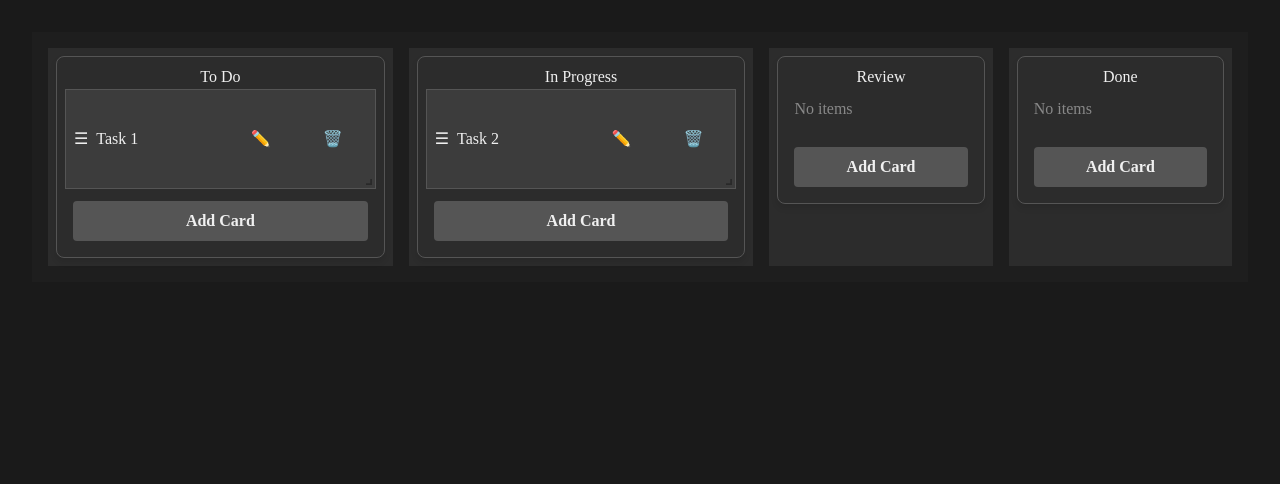
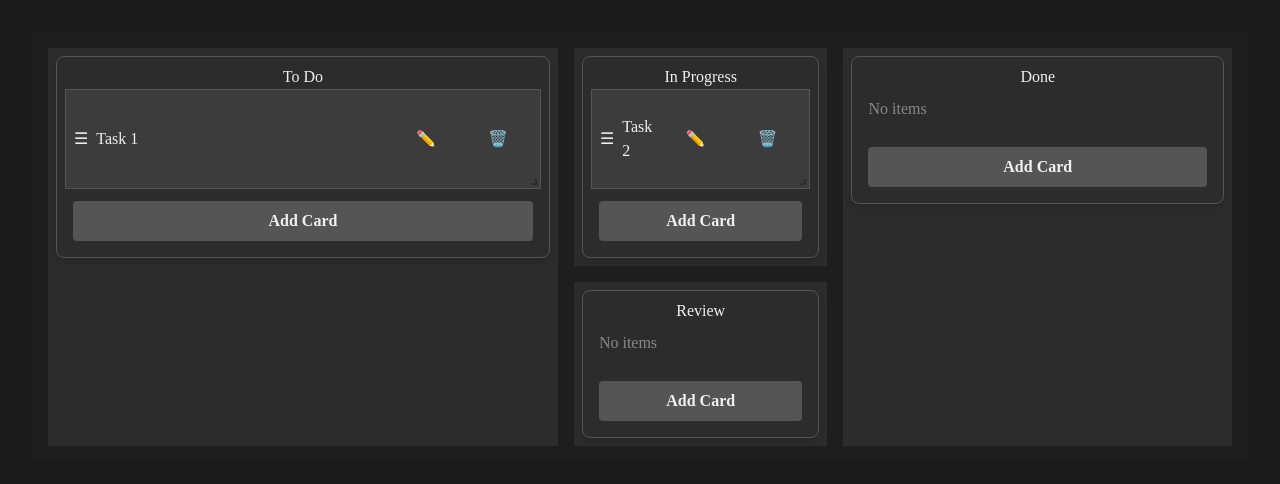
Before and after one commit to piyushk2000/react-drag-drop-tutorial, a React (Vite) app: page / in a window 1280 px wide. Shown: the top 484 px of the page. Built offline with nearby package versions, Linux system fonts and the light colour scheme.

Commit message:
structure done

```diff
--- a/src/kabnabNew.tsx
+++ b/src/kabnabNew.tsx
@@ -239,11 +239,114 @@ const KanbanBoard = () => {
       onDragOver={onDragOver}
       onDragEnd={onDragEnd}
     >
-      <div style={{ display: 'flex', gap: '16px', padding: '16px', background: '#1E1E1E', color: '#f0f0f0' }}>
-        {Object.values(columns).map(column => (
-          <DroppableContainer key={column.id} id={column.id}>
+      <div
+        style={{
+          padding: '16px',
+          background: '#1E1E1E',
+          color: '#f0f0f0',
+          display: 'flex', // Existing
+          flexDirection: 'row', // Existing
+          gap: '16px', // Existing
+        }}
+      >
+        {/* Column 1 (To Do) */}
+        <DroppableContainer id="todo">
+          <div
+            style={{
+              width: '100%',
+              flex: 1,
+              border: '1px solid #555',
+              background: '#2C2C2C',
+              display: 'flex',
+              flexDirection: 'column',
+              padding: '8px',
+              borderRadius: '8px',
+              boxShadow: '0 4px 6px rgba(0, 0, 0, 0.1)',
+            }}
+          >
+            <h3 style={{ textAlign: 'center', color: '#f0f0f0' }}>To Do</h3>
+            <SortableContext
+              items={columns.todo.items.map(item => item.id)}
+              strategy={verticalListSortingStrategy}
+            >
+              <div style={{ minHeight: '50px' }}>
+                {columns.todo.items.length > 0 ? (
+                  columns.todo.items.map(item => (
+                    isEditing === item.id ? (
+                      <div key={item.id} style={{ marginBottom: '4px' }}>
+                        <input
+                          type="text"
+                          value={editContent}
+                          onChange={(e) => setEditContent(e.target.value)}
+                          style={{
+                            width: '80%',
+                            padding: '6px',
+                            borderRadius: '4px',
+                            border: '1px solid #555',
+                            background: '#3C3C3C',
+                            color: '#f0f0f0',
+                          }}
+                        />
+                        <button
+                          onClick={() => saveEdit(item.id)}
+                          style={{
+                            padding: '6px',
+                            marginLeft: '4px',
+                            borderRadius: '4px',
+                            border: 'none',
+                            background: '#555555',
+                            color: '#f0f0f0',
+                            cursor: 'pointer',
+                          }}
+                        >
+                          Save
+                        </button>
+                      </div>
+                    ) : (
+                      <SortableItem key={item.id} id={item.id}>
+                        <Draggable id={item.id} onEdit={editCard} onDelete={deleteCard}>
+                          {item.content}
+                        </Draggable>
+                      </SortableItem>
+                    )
+                  ))
+                ) : (
+                  <div style={{ padding: '8px', color: '#888' }}>
+                    No items
+                  </div>
+                )}
+              </div>
+            </SortableContext>
+            <button
+              onClick={() => addCard('todo')}
+              style={{
+                margin: '8px',
+                background: '#555555',
+                color: '#f0f0f0',
+                border: 'none',
+                padding: '8px',
+                cursor: 'pointer',
+                borderRadius: '4px',
+              }}
+            >
+              Add Card
+            </button>
+          </div>
+        </DroppableContainer>
+
+        {/* Column 2 (In Progress and Review) */}
+        <div
+          style={{
+            display: 'flex',
+            flexDirection: 'column', // Stack vertically
+            flex: 1,
+            gap: '16px', // Spacing between In Progress and Review
+          }}
+        >
+          <DroppableContainer id="inprogress">
             <div
               style={{
+                width: '100%',
                 flex: 1,
                 border: '1px solid #555',
                 background: '#2C2C2C',
@@ -254,14 +357,14 @@ const KanbanBoard = () => {
                 boxShadow: '0 4px 6px rgba(0, 0, 0, 0.1)',
               }}
             >
-              <h3 style={{ textAlign: 'center', color: '#f0f0f0' }}>{column.title}</h3>
+              <h3 style={{ textAlign: 'center', color: '#f0f0f0' }}>In Progress</h3>
               <SortableContext
-                items={column.items.map(item => item.id)}
+                items={columns.inprogress.items.map(item => item.id)}
                 strategy={verticalListSortingStrategy}
               >
                 <div style={{ minHeight: '50px' }}>
-                  {column.items.length > 0 ? (
-                    column.items.map(item => (
+                  {columns.inprogress.items.length > 0 ? (
+                    columns.inprogress.items.map(item => (
                       isEditing === item.id ? (
                         <div key={item.id} style={{ marginBottom: '4px' }}>
                           <input
@@ -308,7 +411,7 @@ const KanbanBoard = () => {
                 </div>
               </SortableContext>
               <button
-                onClick={() => addCard(column.id)}
+                onClick={() => addCard('inprogress')}
                 style={{
                   margin: '8px',
                   background: '#555555',
@@ -323,7 +426,176 @@ const KanbanBoard = () => {
               </button>
             </div>
           </DroppableContainer>
-        ))}
+
+          <DroppableContainer id="review">
+            <div
+              style={{
+                width: '100%',
+                flex: 1,
+                border: '1px solid #555',
+                background: '#2C2C2C',
+                display: 'flex',
+                flexDirection: 'column',
+                padding: '8px',
+                borderRadius: '8px',
+                boxShadow: '0 4px 6px rgba(0, 0, 0, 0.1)',
+              }}
+            >
+              <h3 style={{ textAlign: 'center', color: '#f0f0f0' }}>Review</h3>
+              <SortableContext
+                items={columns.review.items.map(item => item.id)}
+                strategy={verticalListSortingStrategy}
+              >
+                <div style={{ minHeight: '50px' }}>
+                  {columns.review.items.length > 0 ? (
+                    columns.review.items.map(item => (
+                      isEditing === item.id ? (
+                        <div key={item.id} style={{ marginBottom: '4px' }}>
+                          <input
+                            type="text"
+                            value={editContent}
+                            onChange={(e) => setEditContent(e.target.value)}
+                            style={{
+                              width: '80%',
+                              padding: '6px',
+                              borderRadius: '4px',
+                              border: '1px solid #555',
+                              background: '#3C3C3C',
+                              color: '#f0f0f0',
+                            }}
+                          />
+                          <button
+                            onClick={() => saveEdit(item.id)}
+                            style={{
+                              padding: '6px',
+                              marginLeft: '4px',
+                              borderRadius: '4px',
+                              border: 'none',
+                              background: '#555555',
+                              color: '#f0f0f0',
+                              cursor: 'pointer',
+                            }}
+                          >
+                            Save
+                          </button>
+                        </div>
+                      ) : (
+                        <SortableItem key={item.id} id={item.id}>
+                          <Draggable id={item.id} onEdit={editCard} onDelete={deleteCard}>
+                            {item.content}
+                          </Draggable>
+                        </SortableItem>
+                      )
+                    ))
+                  ) : (
+                    <div style={{ padding: '8px', color: '#888' }}>
+                      No items
+                    </div>
+                  )}
+                </div>
+              </SortableContext>
+              <button
+                onClick={() => addCard('review')}
+                style={{
+                  margin: '8px',
+                  background: '#555555',
+                  color: '#f0f0f0',
+                  border: 'none',
+                  padding: '8px',
+                  cursor: 'pointer',
+                  borderRadius: '4px',
+                }}
+              >
+                Add Card
+              </button>
+            </div>
+          </DroppableContainer>
+        </div>
+
+        {/* Column 3 (Done) */}
+        <DroppableContainer id="done">
+          <div
+            style={{
+              width: '100%',
+              flex: 1,
+              border: '1px solid #555',
+              background: '#2C2C2C',
+              display: 'flex',
+              flexDirection: 'column',
+              padding: '8px',
+              borderRadius: '8px',
+              boxShadow: '0 4px 6px rgba(0, 0, 0, 0.1)',
+            }}
+          >
+            <h3 style={{ textAlign: 'center', color: '#f0f0f0' }}>Done</h3>
+            <SortableContext
+              items={columns.done.items.map(item => item.id)}
+              strategy={verticalListSortingStrategy}
+            >
+              <div style={{ minHeight: '50px' }}>
+                {columns.done.items.length > 0 ? (
+                  columns.done.items.map(item => (
+                    isEditing === item.id ? (
+                      <div key={item.id} style={{ marginBottom: '4px' }}>
+                        <input
+                          type="text"
+                          value={editContent}
+                          onChange={(e) => setEditContent(e.target.value)}
+                          style={{
+                            width: '80%',
+                            padding: '6px',
+                            borderRadius: '4px',
+                            border: '1px solid #555',
+                            background: '#3C3C3C',
+                            color: '#f0f0f0',
+                          }}
+                        />
+                        <button
+                          onClick={() => saveEdit(item.id)}
+                          style={{
+                            padding: '6px',
+                            marginLeft: '4px',
+                            borderRadius: '4px',
+                            border: 'none',
+                            background: '#555555',
+                            color: '#f0f0f0',
+                            cursor: 'pointer',
+                          }}
+                        >
+                          Save
+                        </button>
+                      </div>
+                    ) : (
+                      <SortableItem key={item.id} id={item.id}>
+                        <Draggable id={item.id} onEdit={editCard} onDelete={deleteCard}>
+                          {item.content}
+                        </Draggable>
+                      </SortableItem>
+                    )
+                  ))
+                ) : (
+                  <div style={{ padding: '8px', color: '#888' }}>
+                    No items
+                  </div>
+                )}
+              </div>
+            </SortableContext>
+            <button
+              onClick={() => addCard('done')}
+              style={{
+                margin: '8px',
+                background: '#555555',
+                color: '#f0f0f0',
+                border: 'none',
+                padding: '8px',
+                cursor: 'pointer',
+                borderRadius: '4px',
+              }}
+            >
+              Add Card
+            </button>
+          </div>
+        </DroppableContainer>
       </div>
       <DragOverlay>
         {activeItem ? (
```
